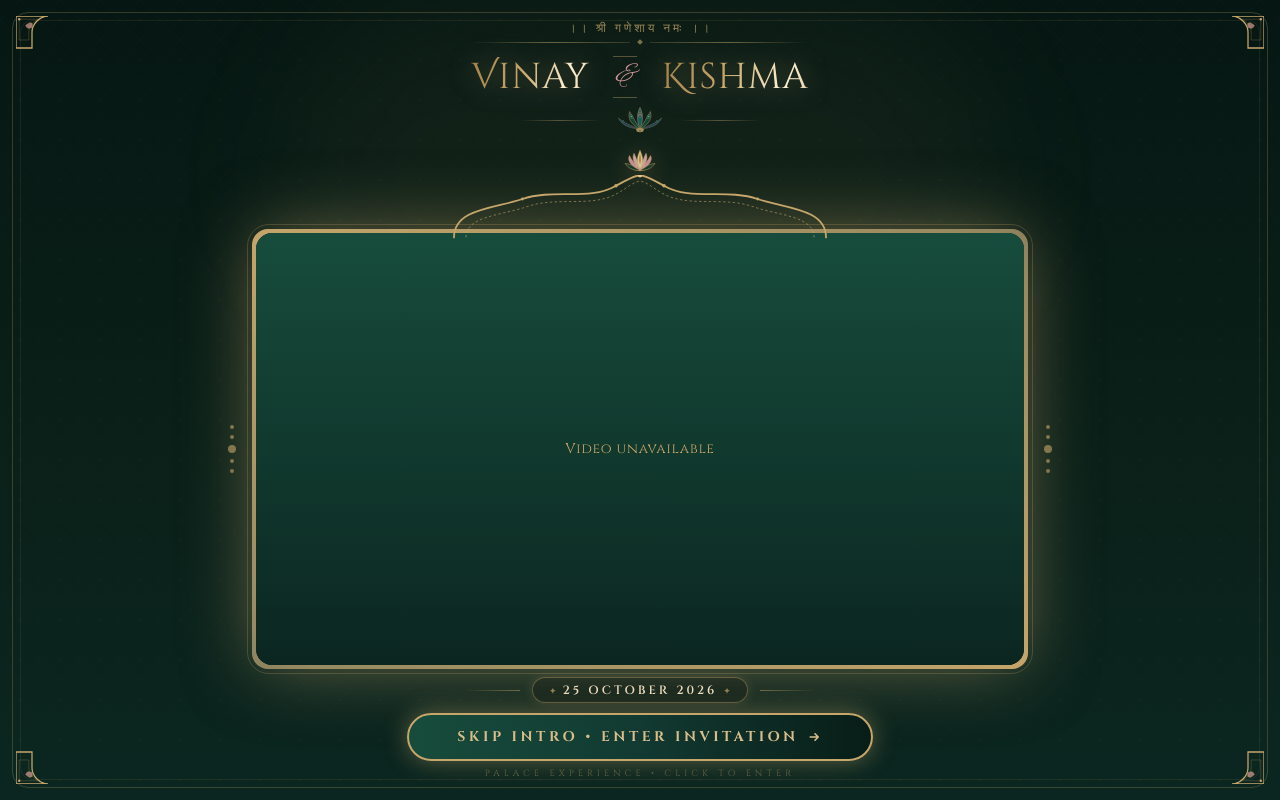
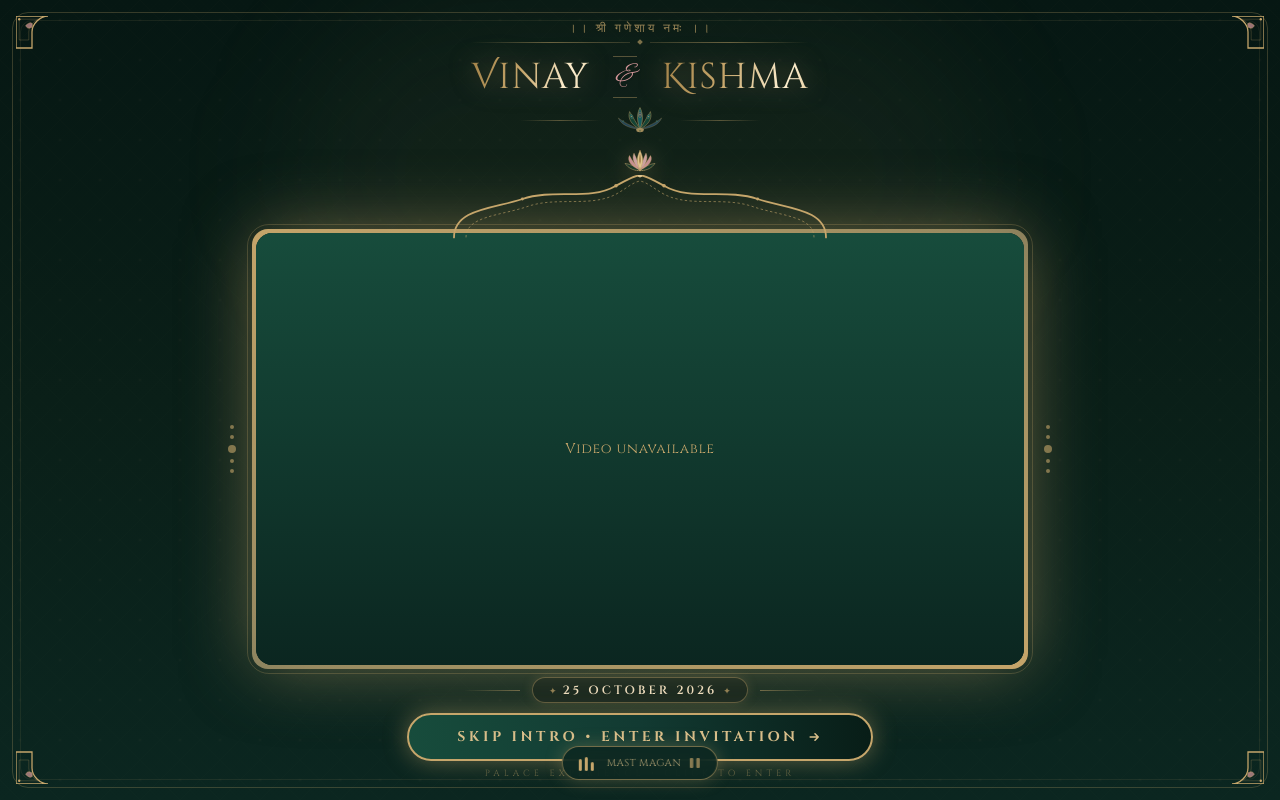
Before and after one commit to Jamesaathithyandev/Marriage-Invitation-React-Website-, a React (Vite) app: page / in a window 1280 px wide. Built offline with nearby package versions, Linux system fonts and the light colour scheme.

Commit message:
Play Mast Magan throughout all stages: loading, intro video, and main invitation

```diff
--- a/src/App.jsx
+++ b/src/App.jsx
@@ -84,6 +84,8 @@ export function App() {
 
   return (
     <>
+      {/* Music plays across ALL stages - loading, intro, main */}
+      <BackgroundMusic />
       {/* â”€â”€ 1. CINEMATIC INTRO SCREEN â”€â”€â”€â”€â”€â”€â”€â”€â”€â”€â”€â”€â”€â”€â”€â”€â”€â”€â”€ */}
       {/* 0. LOADING SCREEN */}
       {stage === 'loading' && (
@@ -109,9 +111,6 @@ export function App() {
       {/* â”€â”€ 3. MAIN WEDDING INVITATION EXPERIENCE â”€â”€â”€â”€â”€â”€â”€â”€â”€â”€â”€ */}
       {(stage === 'main' || (stage === 'transition' && revealedMain)) && (
         <JaliBackground opacity="subtle" showPalaceVignette>
-
-          {/* Background music - Mast Magan */}
-          <BackgroundMusic />
 
           {/* â”€â”€ NAVIGATION CURTAIN (for Get Directions / Calendar) â”€ */}
           {navCurtainActive && (
--- a/src/components/common/BackgroundMusic.jsx
+++ b/src/components/common/BackgroundMusic.jsx
@@ -1,15 +1,23 @@
 import React, { useEffect, useRef, useState } from 'react';
 
+/**
+ * BackgroundMusic.jsx
+ * Plays Mast Magan across ALL stages: loading screen, intro video, and main invitation.
+ * Starts on first user interaction (click/tap anywhere) to satisfy browser autoplay policy.
+ * Intro video stays muted; this audio track plays throughout.
+ */
 export function BackgroundMusic({ src = '/assets/bg-music.mp3', volume = 0.22 }) {
   const audioRef = useRef(null);
   const [playing, setPlaying] = useState(false);
+  const [started, setStarted] = useState(false);
   const [visible, setVisible] = useState(false);
   const [fadeIn, setFadeIn] = useState(false);
 
   const fadeVolumeTo = (audio, target, durationMs) => {
     const steps = 60;
     const interval = durationMs / steps;
-    const delta = (target - audio.volume) / steps;
+    const startVol = audio.volume;
+    const delta = (target - startVol) / steps;
     let step = 0;
     const timer = setInterval(() => {
       step++;
@@ -18,29 +26,54 @@ export function BackgroundMusic({ src = '/assets/bg-music.mp3', volume = 0.22 })
     }, interval);
   };
 
+  // Create audio on mount
   useEffect(() => {
     const audio = new Audio(src);
     audio.loop = true;
     audio.volume = 0;
     audioRef.current = audio;
 
-    const tryPlay = async () => {
-      try {
-        await audio.play();
-        fadeVolumeTo(audio, volume, 2500);
+    // Try immediate autoplay (works if browser allows it)
+    audio.play()
+      .then(() => {
+        fadeVolumeTo(audio, volume, 2000);
         setPlaying(true);
-      } catch {
-        setPlaying(false);
-      }
-      setTimeout(() => {
-        setVisible(true);
-        setTimeout(() => setFadeIn(true), 50);
-      }, 1200);
+        setStarted(true);
+        showPill();
+      })
+      .catch(() => {
+        // Autoplay blocked — wait for first user interaction
+        const startOnInteraction = () => {
+          if (started) return;
+          audio.play()
+            .then(() => {
+              fadeVolumeTo(audio, volume, 1500);
+              setPlaying(true);
+              setStarted(true);
+              showPill();
+            })
+            .catch(() => {});
+          document.removeEventListener('click', startOnInteraction);
+          document.removeEventListener('keydown', startOnInteraction);
+          document.removeEventListener('touchstart', startOnInteraction);
+        };
+        document.addEventListener('click', startOnInteraction);
+        document.addEventListener('keydown', startOnInteraction);
+        document.addEventListener('touchstart', startOnInteraction);
+        // Show pill anyway so user can manually start
+        setTimeout(showPill, 2000);
+      });
+
+    return () => {
+      audio.pause();
+      audio.src = '';
     };
+  }, []);
 
-    tryPlay();
-    return () => { audio.pause(); audio.src = ''; };
-  }, []);
+  const showPill = () => {
+    setVisible(true);
+    setTimeout(() => setFadeIn(true), 50);
+  };
 
   const toggle = () => {
     const audio = audioRef.current;
@@ -50,47 +83,54 @@ export function BackgroundMusic({ src = '/assets/bg-music.mp3', volume = 0.22 })
       setTimeout(() => audio.pause(), 620);
       setPlaying(false);
     } else {
-      audio.play().then(() => {
-        fadeVolumeTo(audio, volume, 1000);
-        setPlaying(true);
-      }).catch(() => {});
+      audio.play()
+        .then(() => {
+          fadeVolumeTo(audio, volume, 1000);
+          setPlaying(true);
+          setStarted(true);
+        })
+        .catch(() => {});
     }
   };
 
   if (!visible) return null;
 
   const pillClass = [
-    'fixed bottom-5 left-1/2 -translate-x-1/2 z-50 transition-all duration-700',
-    fadeIn ? 'opacity-100 translate-y-0' : 'opacity-0 translate-y-4'
+    'fixed bottom-5 left-1/2 -translate-x-1/2 z-[200] transition-all duration-700',
+    fadeIn ? 'opacity-100 translate-y-0' : 'opacity-0 translate-y-4',
   ].join(' ');
 
   return (
     <div className={pillClass}>
       <button
         onClick={toggle}
-        className="group flex items-center gap-2 px-4 py-2 rounded-full border border-gold/50 bg-palace-dark/80 backdrop-blur-md shadow-[0_0_18px_rgba(198,166,107,0.25)] hover:shadow-[0_0_28px_rgba(198,166,107,0.55)] hover:border-gold/80 transition-all duration-300 cursor-pointer active:scale-95 select-none"
+        className="group flex items-center gap-2 px-4 py-2 rounded-full border border-gold/55 bg-palace-dark/85 backdrop-blur-md shadow-[0_0_18px_rgba(198,166,107,0.3)] hover:shadow-[0_0_28px_rgba(198,166,107,0.6)] hover:border-gold/90 transition-all duration-300 cursor-pointer active:scale-95 select-none"
         aria-label={playing ? 'Pause background music' : 'Play background music'}
       >
+        {/* Equalizer bars */}
         <div className="flex items-end gap-[3px] h-4 w-5 flex-shrink-0">
-          {[0, 1, 2].map((i) => (
+          {[0.15, 0, 0.3].map((delay, i) => (
             <div
               key={i}
               style={{
                 width: '3px',
-                height: playing ? undefined : '4px',
                 borderRadius: '9999px',
-                backgroundColor: playing ? '#C6A66B' : 'rgba(198,166,107,0.4)',
-                animation: playing ? ('music-bar 0.8s ease-in-out infinite ' + (i * 0.15) + 's') : 'none',
+                backgroundColor: playing ? '#C6A66B' : 'rgba(198,166,107,0.35)',
+                height: playing ? '14px' : '4px',
+                transition: 'height 0.3s ease',
+                animation: playing
+                  ? 'musicBarAnim 0.8s ease-in-out ' + delay + 's infinite alternate'
+                  : 'none',
               }}
             />
           ))}
         </div>
 
-        <span className="font-caps text-[9px] sm:text-[10px] tracking-wider text-gold-champagne uppercase leading-none">
+        <span className="font-caps text-[9px] sm:text-[10px] tracking-wider text-gold-champagne/80 group-hover:text-gold-champagne uppercase leading-none whitespace-nowrap">
           {playing ? 'Mast Magan' : 'Play Music'}
         </span>
 
-        <span className="text-gold/70 group-hover:text-gold leading-none flex-shrink-0">
+        <span className="text-gold/65 group-hover:text-gold leading-none flex-shrink-0">
           {playing ? (
             <svg viewBox="0 0 12 12" fill="currentColor" className="w-3 h-3">
               <rect x="1" y="1" width="3.5" height="10" rx="1" />
@@ -103,6 +143,14 @@ export function BackgroundMusic({ src = '/assets/bg-music.mp3', volume = 0.22 })
           )}
         </span>
       </button>
+
+      {/* CSS keyframe via style tag */}
+      <style>{`
+        @keyframes musicBarAnim {
+          from { height: 4px; }
+          to   { height: 14px; }
+        }
+      `}</style>
     </div>
   );
 }
```
